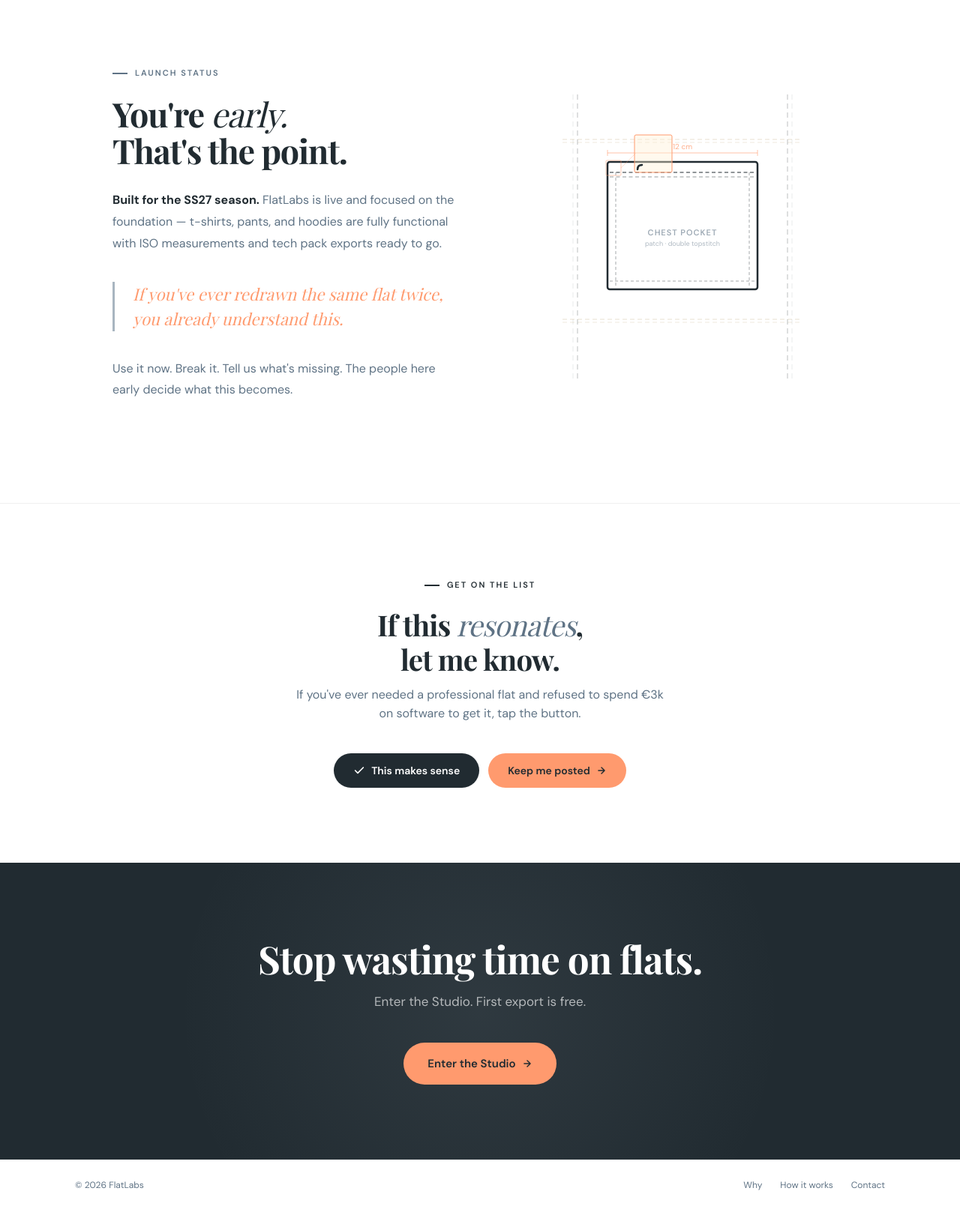
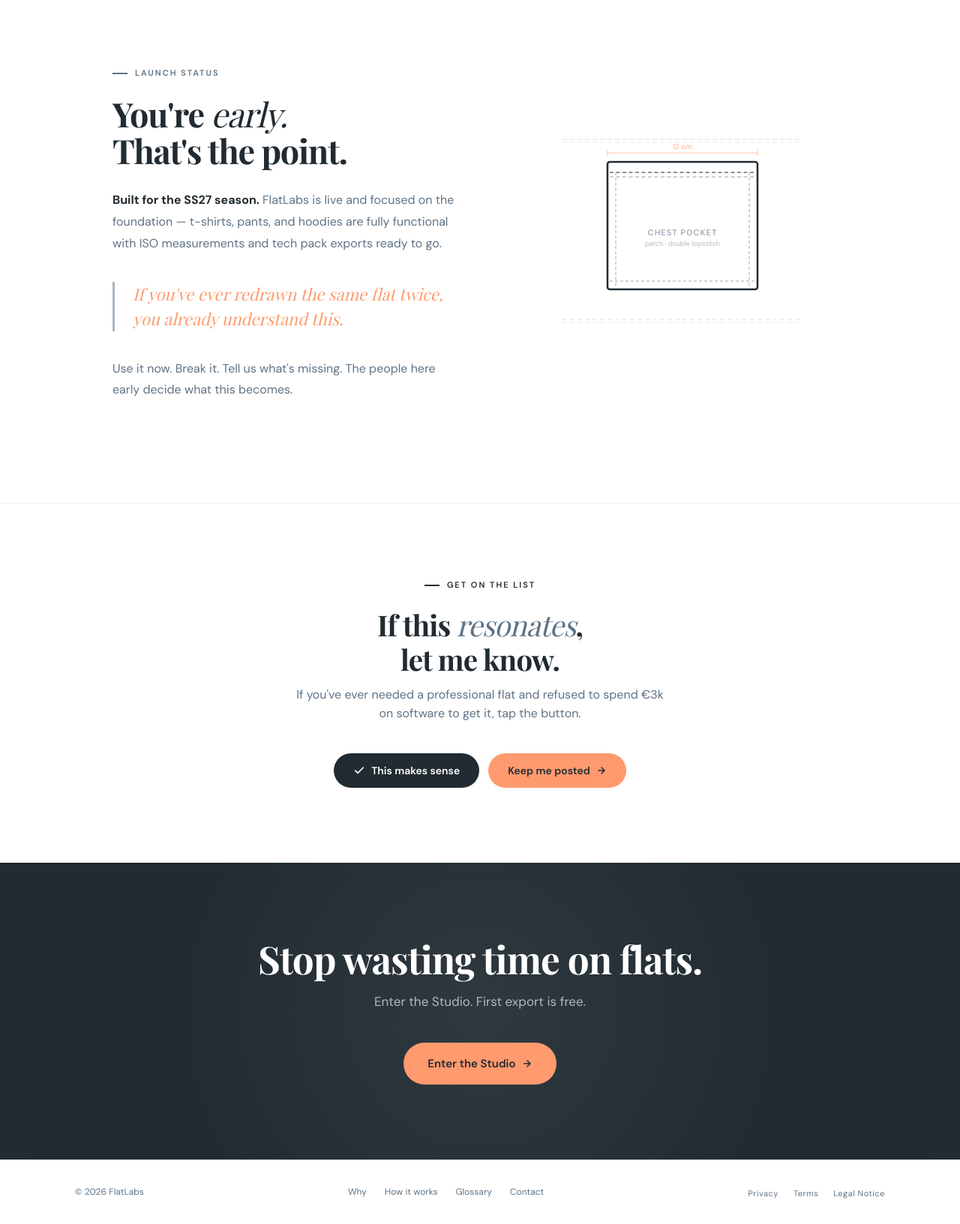
Before and after one commit to mariachauplannaz-oss/testflatlabsV3, a plain HTML site: page index.html in a window 1280 px wide. Shown: the part 2900-4533 px from the top of the page at 75% size. Drawn offline with nearby package versions, Linux system fonts and the light colour scheme; a web font is replaced by a local one.

Commit message:
Update index.html

```diff
--- a/index.html
+++ b/index.html
@@ -261,10 +261,7 @@
 }
 .price-callout p:last-child { margin-bottom: 0; color: rgba(255,255,255,.9); font-weight: 500; }
 
-/* Labeled blocks inside problem narrative */
-.problem-block {
-  margin-bottom: 32px;
-}
+.problem-block { margin-bottom: 32px; }
 .problem-block:last-child { margin-bottom: 0; }
 .problem-block-label {
   font-size: 10px; font-weight: 700;
@@ -316,10 +313,7 @@
   position: relative;
   z-index: 1;
 }
-.how-header {
-  max-width: 620px;
-  margin-bottom: 72px;
-}
+.how-header { max-width: 620px; margin-bottom: 72px; }
 .how .section-label { color: var(--ink-soft); margin-bottom: 20px; }
 .how h2 {
   font-family: var(--serif);
@@ -382,16 +376,13 @@
   border-radius: 4px;
 }
 
-/* The Holy Trinity */
 .trinity {
   margin-top: 80px;
   padding-top: 56px;
   border-top: 1px solid rgba(33,43,49,.12);
   text-align: center;
 }
-.trinity-header {
-  margin-bottom: 40px;
-}
+.trinity-header { margin-bottom: 40px; }
 .trinity-label {
   font-size: 11px; font-weight: 700;
   letter-spacing: 2.5px; text-transform: uppercase;
@@ -600,16 +591,27 @@
 
 /* ── FOOTER ── */
 footer {
-  padding: 24px 60px;
+  padding: 32px 60px;
   border-top: 1px solid rgba(33,43,49,.07);
   display: flex; justify-content: space-between; align-items: center;
   max-width: 1200px; margin: 0 auto;
+  flex-wrap: wrap;
+  gap: 16px;
 }
 footer span, footer a {
   font-size: 12px; color: var(--ink-soft); text-decoration: none;
+  transition: color .2s;
 }
-footer a:hover { color: var(--ink); }
-.footer-links { display: flex; gap: 24px; }
+footer a:hover { color: var(--accent); }
+.footer-links { display: flex; gap: 24px; flex-wrap: wrap; }
+.footer-legal {
+  display: flex; gap: 20px; flex-wrap: wrap;
+  padding-top: 4px;
+}
+.footer-legal a {
+  font-size: 11px;
+  letter-spacing: .5px;
+}
 
 /* ── REVEAL ── */
 .reveal {
@@ -679,7 +681,8 @@
   .final-cta { padding: 72px 24px; }
   .final-cta p { font-size: 15px; margin-bottom: 32px; }
 
-  footer { padding: 20px 20px; flex-direction: column; gap: 12px; text-align: center; }
+  footer { padding: 24px 20px; flex-direction: column; gap: 16px; text-align: center; align-items: center; }
+  .footer-links, .footer-legal { justify-content: center; }
 }
 
 @media (max-width: 600px) {
@@ -709,13 +712,11 @@
 </head>
 <body>
 
-<!-- Hidden form for Netlify form detection (validation button) -->
 <form name="validation" data-netlify="true" netlify-honeypot="bot-field" hidden>
   <input name="form-name" value="validation">
   <input name="action" value="this-makes-sense">
 </form>
 
-<!-- NAV -->
 <nav>
   <a href="/" class="logo">Flat<em>Labs</em></a>
   <div class="nav-links">
@@ -726,7 +727,6 @@
   </div>
 </nav>
 
-<!-- HERO -->
 <section class="hero">
   <div class="hero-text">
     <div class="hero-kicker reveal">Skip the technical drawing. Keep the creative decisions.</div>
@@ -753,7 +753,6 @@
   </div>
 </section>
 
-<!-- PROBLEM -->
 <section class="problem" id="problem">
   <div class="problem-bg-num">01</div>
   <div class="problem-inner">
@@ -793,7 +792,6 @@
   </div>
 </section>
 
-<!-- HOW IT WORKS -->
 <section class="how" id="how">
   <div class="how-bg-num">02</div>
   <div class="how-inner">
@@ -803,10 +801,9 @@
     </div>
 
     <div class="steps-grid">
-      <!-- Step 1 -->
       <div class="step-item reveal">
         <div class="step-illustration">
-          <svg id="Layer_5" xmlns="http://www.w3.org/2000/svg" viewBox="0 0 300 300" style="height:72px;width:auto">
+          <svg xmlns="http://www.w3.org/2000/svg" viewBox="0 0 300 300" style="height:72px;width:auto">
             <path fill="none" stroke="#fb8f6c" stroke-width="9" stroke-miterlimit="10" d="M192.51,57.41s-.92,41.73-42.4,41.73-42.26-42.29-42.26-42.29"/>
             <path fill="none" stroke="#231f20" stroke-width="4" stroke-linejoin="round" d="M221.98,246.14c7.83-.18,9.42-6.1,9.42-10.01s.09-153.59.09-159.19-2.67-8.01-6.48-9.25-41.02-12.96-41.02-12.96c0,0-6.65,10.12-33.78,10.12s-33.98-10.12-33.98-10.12c0,0-37.21,11.72-41.02,12.96s-6.48,3.65-6.48,9.25.09,155.27.09,159.19,1.59,9.84,9.42,10.01c3.88.09,139.85.09,143.73,0Z"/>
             <path fill="none" stroke="#231f20" stroke-width="4" stroke-miterlimit="10" d="M198.77,59.4s-4.44,46.19-48.51,46.19h-.3c-44.08,0-48.51-46.19-48.51-46.19"/>
@@ -820,10 +817,9 @@
         </div>
       </div>
 
-      <!-- Step 2 -->
       <div class="step-item reveal reveal-delay-1">
         <div class="step-illustration">
-          <svg id="Layer_6" xmlns="http://www.w3.org/2000/svg" viewBox="0 0 300 300" style="height:72px;width:auto">
+          <svg xmlns="http://www.w3.org/2000/svg" viewBox="0 0 300 300" style="height:72px;width:auto">
             <path fill="none" stroke="#fb8f6c" stroke-width="11" stroke-linejoin="round" d="M185.81,62.56s47.8,16.51,76.06,7.85"/>
             <path fill="none" stroke="#fb8f6c" stroke-width="11" stroke-linejoin="round" d="M179.74,57.44c5.2,47.38,56.15,89.11,56.15,89.11l27.19-16.96"/>
             <path fill="none" stroke="#231f20" stroke-width="4" stroke-linecap="square" stroke-linejoin="round" d="M109.75,245.48v-47.11s26.1-53.78-4.12-115.56l81.78-28s32.61,21.04,70.82,9.67"/>
@@ -842,10 +838,9 @@
         </div>
       </div>
 
-      <!-- Step 3 -->
       <div class="step-item reveal reveal-delay-2">
         <div class="step-illustration">
-          <svg id="Layer_7" xmlns="http://www.w3.org/2000/svg" viewBox="0 0 300 300" style="height:72px;width:auto">
+          <svg xmlns="http://www.w3.org/2000/svg" viewBox="0 0 300 300" style="height:72px;width:auto">
             <line fill="none" stroke="#fb8f6c" stroke-width="17" stroke-linecap="round" stroke-linejoin="round" x1="66.99" y1="239.75" x2="233.01" y2="239.65"/>
             <polygon fill="none" stroke="#231f20" stroke-width="4" stroke-linecap="square" stroke-linejoin="round" points="93.56 150 150.1 212.37 205.11 150 174.89 150 174.3 55.33 123.33 55.33 123.93 150 93.56 150"/>
           </svg>
@@ -859,7 +854,6 @@
       </div>
     </div>
 
-    <!-- The Holy Trinity -->
     <div class="trinity reveal">
       <div class="trinity-header">
         <span class="trinity-label">Available now · The Holy Trinity</span>
@@ -892,7 +886,6 @@
   </div>
 </section>
 
-<!-- DISCLAIMER -->
 <section class="disclaimer" id="disclaimer">
   <div class="disclaimer-inner">
     <div>
@@ -916,28 +909,18 @@
           <line x1="71" y1="104" x2="71" y2="255" stroke="#212B31" stroke-width=".8" stroke-dasharray="4 3" opacity=".5"/>
           <line x1="249" y1="104" x2="249" y2="255" stroke="#212B31" stroke-width=".8" stroke-dasharray="4 3" opacity=".5"/>
           <line x1="63" y1="249" x2="257" y2="249" stroke="#212B31" stroke-width=".8" stroke-dasharray="4 3" opacity=".5"/>
-          <line x1="20" y1="0" x2="20" y2="380" stroke="#212B31" stroke-width="1.5" stroke-dasharray="7 5" opacity=".2"/>
-          <line x1="14" y1="0" x2="14" y2="380" stroke="#212B31" stroke-width=".8" stroke-dasharray="7 5" opacity=".12"/>
-          <line x1="300" y1="0" x2="300" y2="380" stroke="#212B31" stroke-width="1.5" stroke-dasharray="7 5" opacity=".2"/>
-          <line x1="306" y1="0" x2="306" y2="380" stroke="#212B31" stroke-width=".8" stroke-dasharray="7 5" opacity=".12"/>
           <line x1="60" y1="78" x2="260" y2="78" stroke="#ff9a6e" stroke-width="1" opacity=".6"/>
           <line x1="60" y1="74" x2="60" y2="82" stroke="#ff9a6e" stroke-width="1" opacity=".6"/>
           <line x1="260" y1="74" x2="260" y2="82" stroke="#ff9a6e" stroke-width="1" opacity=".6"/>
           <text x="160" y="73" font-family="'DM Sans', sans-serif" font-size="10" fill="#ff9a6e" text-anchor="middle" opacity=".8">12 cm</text>
           <text x="160" y="188" font-family="'DM Sans', sans-serif" font-size="11" fill="#5F7385" text-anchor="middle" opacity=".6" font-weight="600" letter-spacing="1">CHEST POCKET</text>
           <text x="160" y="202" font-family="'DM Sans', sans-serif" font-size="9" fill="#5F7385" text-anchor="middle" opacity=".5">patch · double topstitch</text>
-          <rect x="58" y="88" width="20" height="20" stroke="#ff9a6e" stroke-width="1" fill="none" opacity=".5" rx="1"/>
-          <line x1="78" y1="98" x2="98" y2="78" stroke="#ff9a6e" stroke-width=".8" opacity=".4"/>
-          <rect x="96" y="54" width="50" height="50" stroke="#ff9a6e" stroke-width="1" fill="rgba(255,239,212,.4)" rx="2"/>
-          <path d="M 100 100 C 100 96 102 94 106 94" stroke="#212B31" stroke-width="2.5" fill="none" stroke-linecap="round"/>
-          <path d="M 101 100 C 101 96.5 103 95 106 95" stroke="#212B31" stroke-width=".8" stroke-dasharray="3 2" fill="none" opacity=".6"/>
         </svg>
       </div>
     </div>
   </div>
 </section>
 
-<!-- VALIDATION -->
 <section class="validation" id="validate">
   <div class="validation-inner">
     <div class="section-label reveal" style="justify-content:center">Get on the list</div>
@@ -970,7 +953,6 @@
   </div>
 </section>
 
-<!-- FINAL CTA -->
 <section class="final-cta">
   <div class="final-cta-inner reveal">
     <h2>Stop wasting time on flats.</h2>
@@ -982,25 +964,28 @@
   </div>
 </section>
 
-<!-- FOOTER -->
 <footer>
   <span>&copy; 2026 FlatLabs</span>
   <div class="footer-links">
     <a href="#problem">Why</a>
     <a href="#how">How it works</a>
-    <a href="mailto:flatsgenerator@gmail.com">Contact</a>
+    <a href="learn/">Glossary</a>
+    <a href="legal/contact.html">Contact</a>
+  </div>
+  <div class="footer-legal">
+    <a href="legal/privacy.html">Privacy</a>
+    <a href="legal/terms.html">Terms</a>
+    <a href="legal/legal.html">Legal Notice</a>
   </div>
 </footer>
 
 <script>
-// Scroll reveal
 const reveals = document.querySelectorAll('.reveal');
 const observer = new IntersectionObserver((entries) => {
   entries.forEach(e => { if (e.isIntersecting) e.target.classList.add('visible'); });
 }, { threshold: 0.08, rootMargin: '0px 0px -20px 0px' });
 reveals.forEach(el => observer.observe(el));
 
-// Validation
 let votes = JSON.parse(localStorage.getItem('fl_votes') || '{"yes":0,"emails":[]}');
 
 function updateCount() {
```
